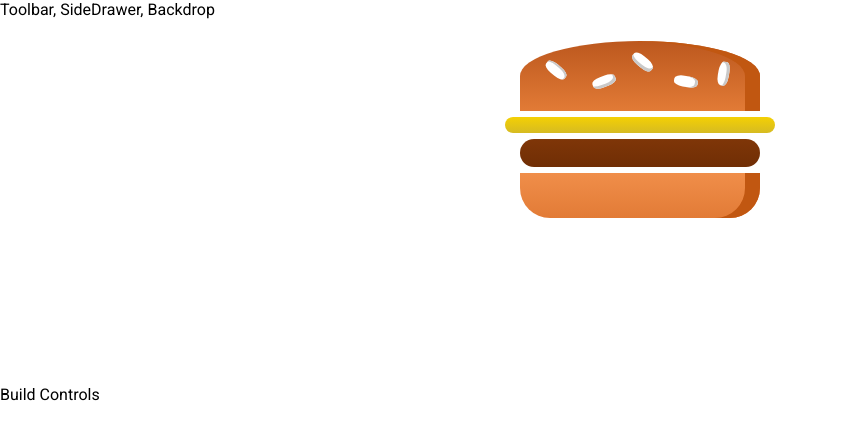
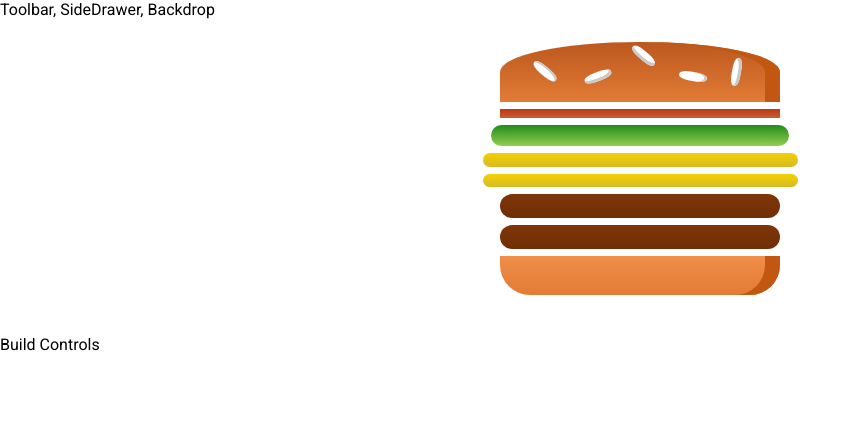
Before and after one commit to Jamerrone/react-16-the-complete-guide, a React app in the folder 8-the-burger-builder/: page / in a window 1280 px wide. Shown: the top 440 px of the page, without its empty margins (0-861 px from the left). Built offline with nearby package versions, Linux system fonts and the light colour scheme.

Commit message:
Update: outputting burger ingredients dynamically

```diff
--- a/8-the-burger-builder/src/components/Burger/Burger.css
+++ b/8-the-burger-builder/src/components/Burger/Burger.css
@@ -17,14 +17,14 @@
 
 @media (min-width: 500px) and (min-height: 401px) {
   .Burger {
-    height: 450px;
-    width: 400px;
+    height: 400px;
+    width: 450px;
   }
 }
 
 @media (min-width: 500px) and (min-height: 400px) {
   .Burger {
-    height: 350px;
-    width: 300px;
+    height: 300px;
+    width: 350px;
   }
 }
--- a/8-the-burger-builder/src/components/Burger/Burger.js
+++ b/8-the-burger-builder/src/components/Burger/Burger.js
@@ -5,11 +5,16 @@
 import classes from './Burger.css';
 
 const burger = props => {
+  const transformedIngredients = Object.keys(props.ingredients).map(igKey => {
+    return [...Array(props.ingredients[igKey])].map((_, i) => {
+      return <BurgerIngredient key={igKey + i} type={igKey} />;
+    });
+  });
+
   return (
     <div className={classes.Burger}>
       <BurgerIngredient type="bread-top" />
-      <BurgerIngredient type="cheese" />
-      <BurgerIngredient type="meat" />
+      {transformedIngredients}
       <BurgerIngredient type="bread-bottom" />
     </div>
   );
--- a/8-the-burger-builder/src/containers/BurgerBuilder/BurgerBuilder.js
+++ b/8-the-burger-builder/src/containers/BurgerBuilder/BurgerBuilder.js
@@ -4,10 +4,19 @@
 import Burger from '../../components/Burger/Burger';
 
 class BurgerBuilder extends Component {
+  state = {
+    ingredients: {
+      bacon: 1,
+      salad: 1,
+      cheese: 2,
+      meat: 2
+    }
+  };
+
   render() {
     return (
       <Aux>
-        <Burger />
+        <Burger ingredients={this.state.ingredients} />
         <div>Build Controls</div>
       </Aux>
     );
--- a/8-the-burger-builder/src/index.css
+++ b/8-the-burger-builder/src/index.css
@@ -1,5 +1,5 @@
 body {
+  font-family: 'Roboto', sans-serif;
   margin: 0;
   padding: 0;
-  font-family: 'Roboto', sans-serif;
 }
```
